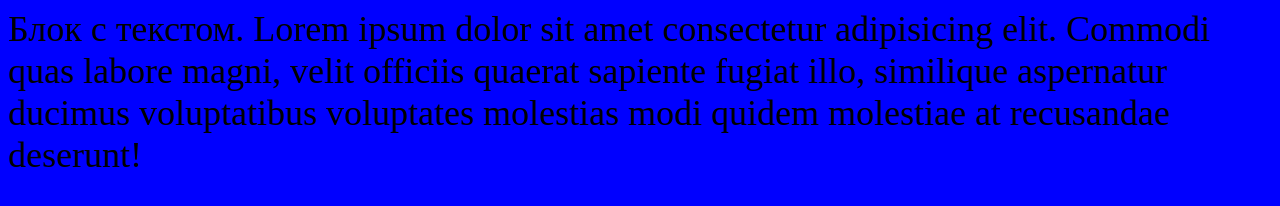
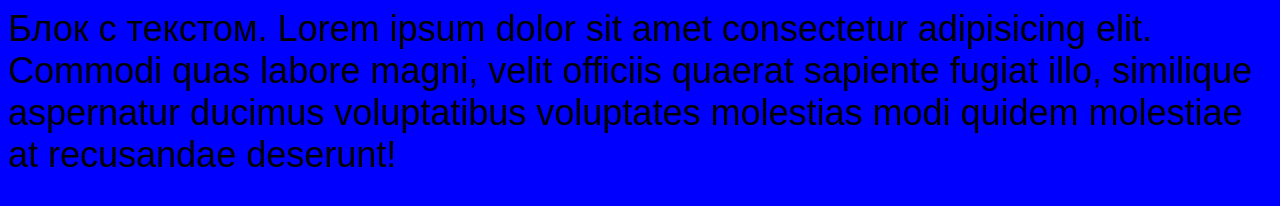
Before and after one commit to alyona177/git-train, a plain HTML site: page index.html in a window 1280 px wide. Drawn offline with Linux system fonts and the light colour scheme.

Commit message:
добавила класс parent, в стилях задала шрифт

```diff
--- a/index.html
+++ b/index.html
@@ -7,7 +7,7 @@
     <title>Document</title>
 </head>
 <body>
-    <div>  Блок с текстом. Lorem ipsum dolor sit amet consectetur adipisicing elit. Commodi quas labore magni, velit officiis quaerat sapiente fugiat illo, similique aspernatur ducimus voluptatibus voluptates molestias modi quidem molestiae at recusandae deserunt!
+    <div class="parent">  Блок с текстом. Lorem ipsum dolor sit amet consectetur adipisicing elit. Commodi quas labore magni, velit officiis quaerat sapiente fugiat illo, similique aspernatur ducimus voluptatibus voluptates molestias modi quidem molestiae at recusandae deserunt!
     </div>
 </body>
 </html>
--- a/styles.css
+++ b/styles.css
@@ -2,3 +2,7 @@ body {
     font-size: 36px;
     background-color: blue;
 }
+
+.parent {
+    font-family: Arial, Helvetica, sans-serif;
+}
```
